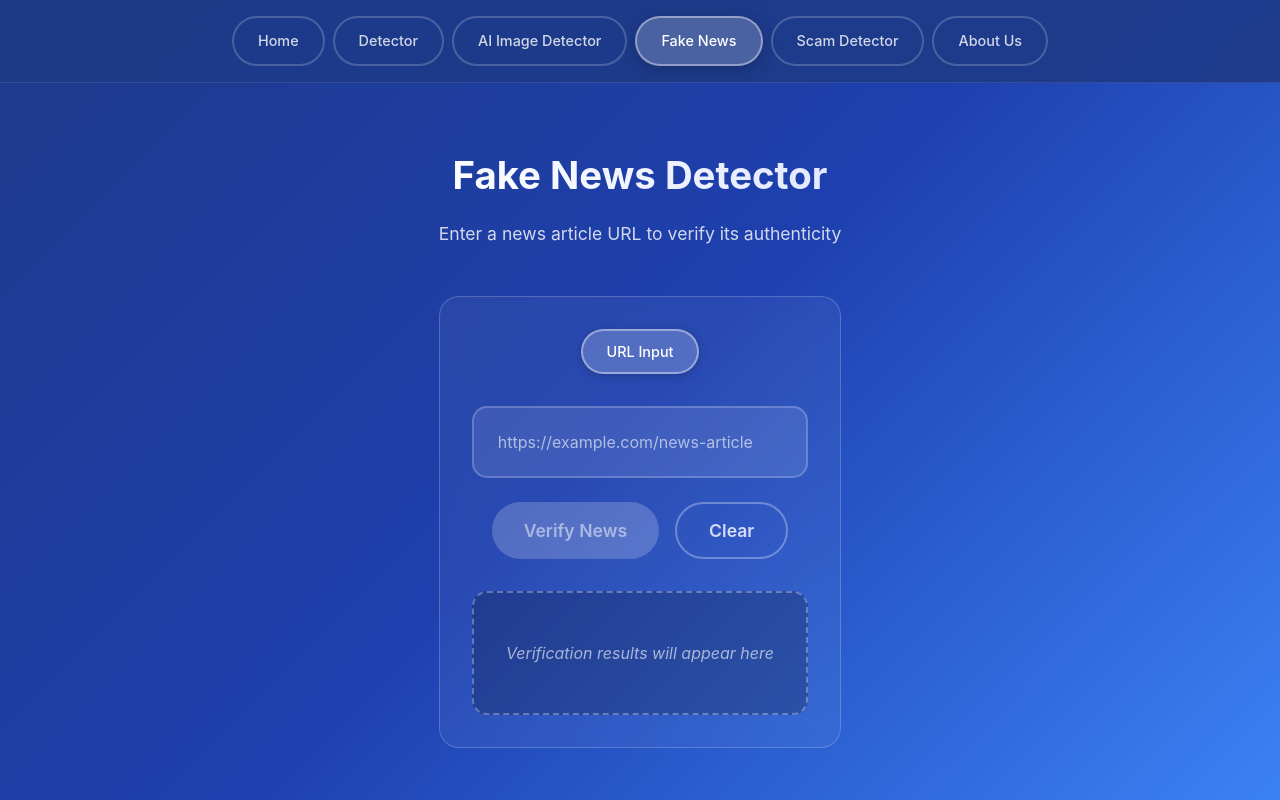
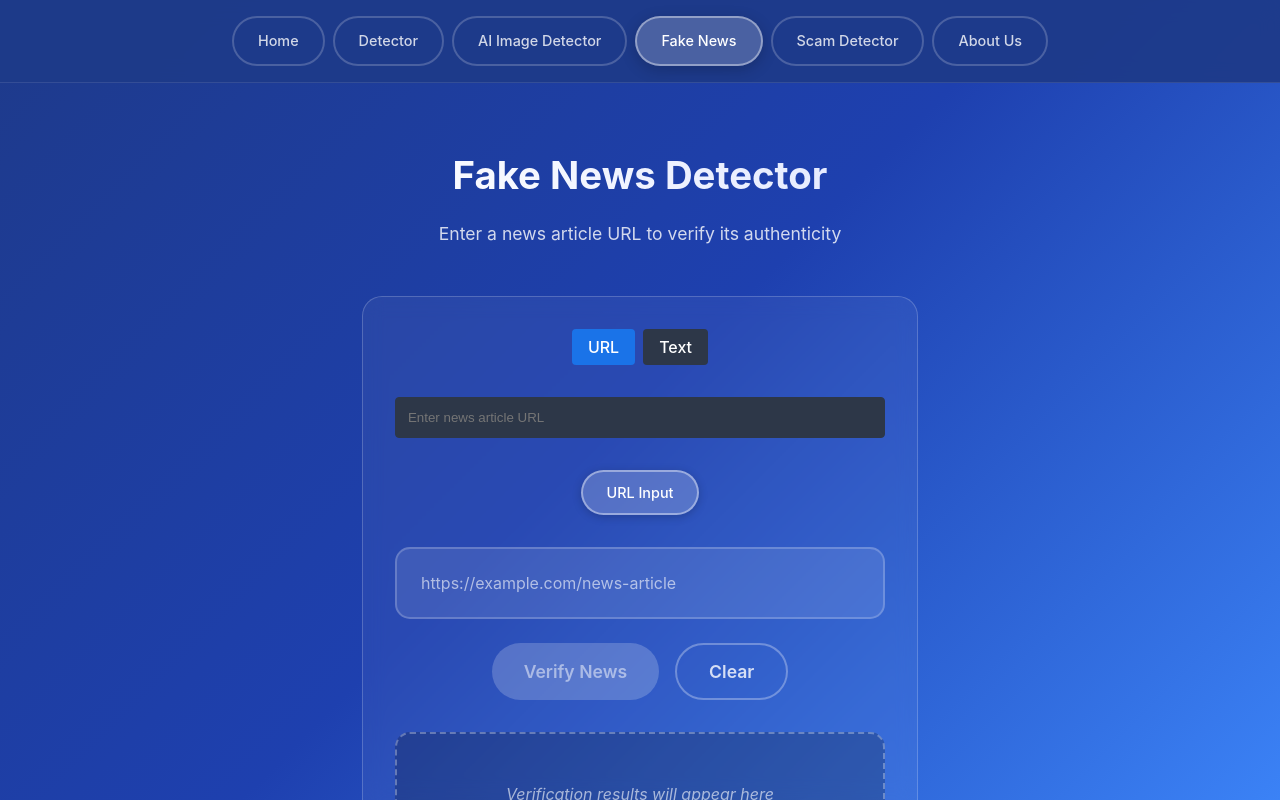
Before and after one commit to AnishLaha-26/NoCap, a React (Vite) app in the folder NoCap-fe/: page /fake-news in a window 1280 px wide. Built offline with nearby package versions, Linux system fonts and the light colour scheme.

Commit message:
feat: enhance FakeNews component with Reddit protection handling and text input support

```diff
--- a/NoCap-fe/src/pages/FakeNews.tsx
+++ b/NoCap-fe/src/pages/FakeNews.tsx
@@ -21,6 +21,8 @@ interface AnalysisResponse {
 
 const FakeNews: React.FC = () => {
   const [url, setUrl] = useState('');
+  const [textInput, setTextInput] = useState('');
+  const [isUrlInput, setIsUrlInput] = useState(true);
   const [loading, setLoading] = useState(false);
   const [result, setResult] = useState<AnalysisResponse | null>(null);
   const [error, setError] = useState<string | null>(null);
@@ -29,8 +31,10 @@ const FakeNews: React.FC = () => {
   const API_BASE_URL = 'https://nocap-be.onrender.com';
 
   const analyzeNews = async () => {
-    if (!url.trim()) {
-      setError('Please enter a valid URL');
+    const inputToAnalyze = isUrlInput ? url.trim() : textInput.trim();
+
+    if (!inputToAnalyze) {
+      setError(isUrlInput ? 'Please enter a valid URL' : 'Please enter some text to analyze');
       return;
     }
 
@@ -39,12 +43,16 @@ const FakeNews: React.FC = () => {
     setResult(null);
 
     try {
+      const requestBody = isUrlInput
+        ? { url: inputToAnalyze }
+        : { text: inputToAnalyze };
+
       const response = await fetch(`${API_BASE_URL}/api/fake-news-detection/analyze/`, {
         method: 'POST',
         headers: {
           'Content-Type': 'application/json',
         },
-        body: JSON.stringify({ url: url.trim() }),
+        body: JSON.stringify(requestBody),
       });
 
       const data = await response.json();
@@ -59,7 +67,15 @@ const FakeNews: React.FC = () => {
         throw new Error(data.error || 'Analysis failed');
       }
     } catch (err) {
-      setError(err instanceof Error ? err.message : 'An unexpected error occurred');
+      const errorMessage = err instanceof Error ? err.message : 'An unexpected error occurred';
+
+      // Check for Reddit's protection message
+      if (url.toLowerCase().includes('reddit.com') &&
+          (errorMessage.includes('403') || errorMessage.toLowerCase().includes('blocked'))) {
+        setError('Reddit has protection against automated access. Please copy and paste the text you want to analyze instead of using the URL.');
+      } else {
+        setError(errorMessage);
+      }
     } finally {
       setLoading(false);
     }
@@ -67,7 +83,13 @@ const FakeNews: React.FC = () => {
 
   const clearResults = () => {
     setUrl('');
+    setTextInput('');
     setResult(null);
+    setError(null);
+  };
+
+  const toggleInputType = () => {
+    setIsUrlInput(!isUrlInput);
     setError(null);
   };
 
@@ -98,6 +120,74 @@ const FakeNews: React.FC = () => {
         </div>
         <div className="news-detector-interface">
           <div className="input-options">
+            <div className="toggle-container" style={{ marginBottom: '1rem' }}>
+              <button
+                onClick={toggleInputType}
+                className={`toggle-btn ${isUrlInput ? 'active' : ''}`}
+                style={{
+                  padding: '8px 16px',
+                  marginRight: '8px',
+                  backgroundColor: isUrlInput ? '#1a73e8' : '#2d3748',
+                  color: 'white',
+                  border: 'none',
+                  borderRadius: '4px',
+                  cursor: 'pointer',
+                }}
+              >
+                URL
+              </button>
+              <button
+                onClick={toggleInputType}
+                className={`toggle-btn ${!isUrlInput ? 'active' : ''}`}
+                style={{
+                  padding: '8px 16px',
+                  backgroundColor: !isUrlInput ? '#1a73e8' : '#2d3748',
+                  color: 'white',
+                  border: 'none',
+                  borderRadius: '4px',
+                  cursor: 'pointer',
+                }}
+              >
+                Text
+              </button>
+            </div>
+            {isUrlInput ? (
+              <input
+                type="text"
+                value={url}
+                onChange={(e) => setUrl(e.target.value)}
+                placeholder="Enter news article URL"
+                className="url-input"
+                style={{
+                  width: '100%',
+                  padding: '12px',
+                  marginBottom: '1rem',
+                  borderRadius: '4px',
+                  border: '1px solid #2d3748',
+                  backgroundColor: '#2d3748',
+                  color: 'white',
+                }}
+              />
+            ) : (
+              <textarea
+                value={textInput}
+                onChange={(e) => setTextInput(e.target.value)}
+                placeholder="Paste article text here..."
+                className="text-input"
+                rows={6}
+                style={{
+                  width: '100%',
+                  padding: '12px',
+                  marginBottom: '1rem',
+                  borderRadius: '4px',
+                  border: '1px solid #2d3748',
+                  backgroundColor: '#2d3748',
+                  color: 'white',
+                  resize: 'vertical',
+                  minHeight: '120px',
+                }}
+              />
+            )}
             <button className="input-type-button active">URL Input</button>
           </div>
           <input
--- /dev/null
+++ b/NoCap-fe/windsurf_deployment.yaml
@@ -0,0 +1,6 @@
+# Windsurf Deploys Configuration (Beta)
+# This is an auto-generated file used to store your app deployment configuration. Do not modify.
+# The ID of the project (different from project name) on the provider's system. This is populated as a way to update existing deployments.
+project_id: 11a90259-e64d-48b1-9b9c-e0a6aaaa7cc2
+# The framework of the web application (examples: nextjs, react, vue, etc.)
+framework: create-react-app
```
